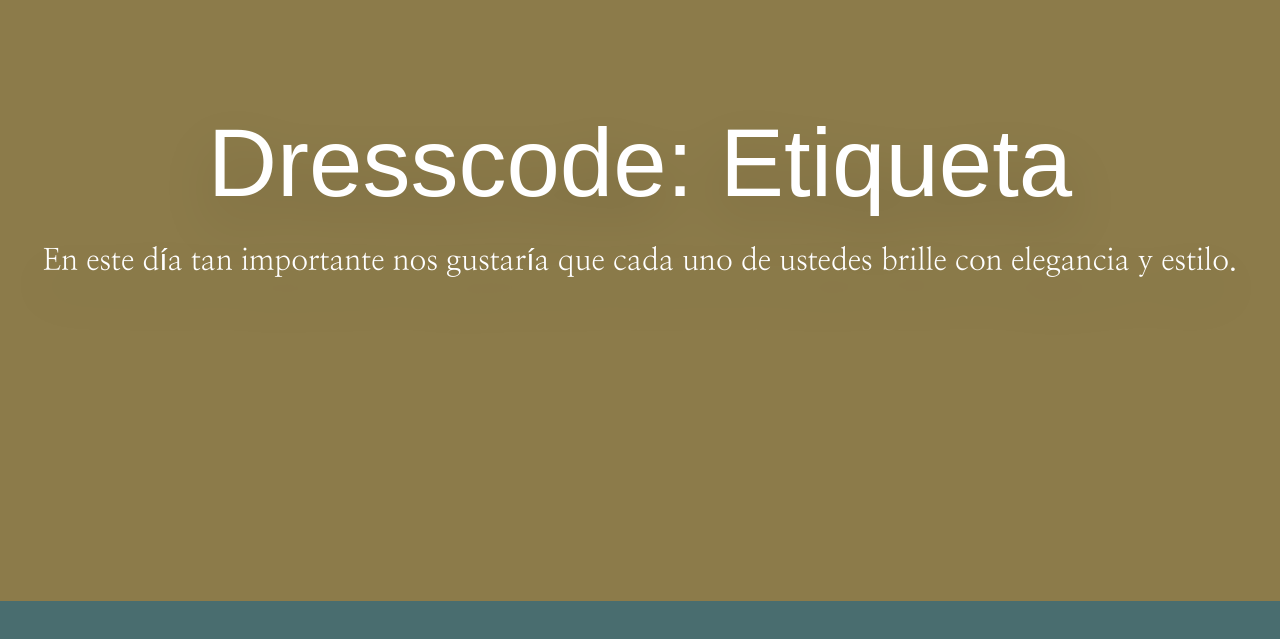
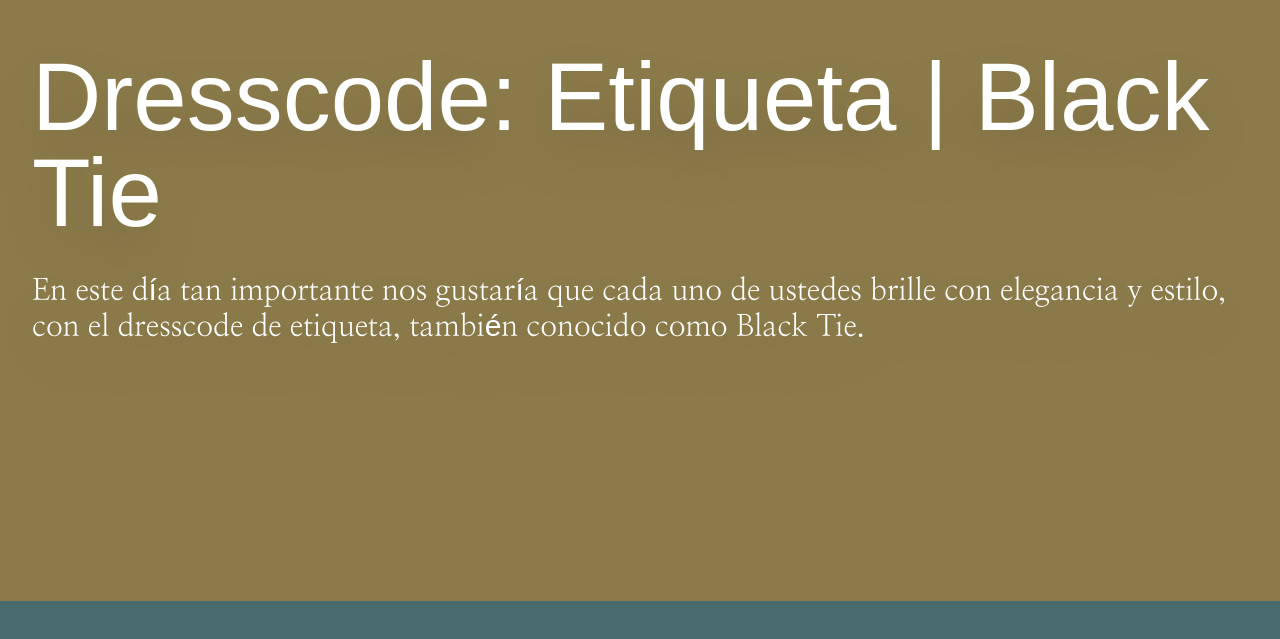
Before and after one commit to lucasdellasala/conilucas, a Next.js app: page / in a window 1280 px wide. Shown: the part 4999-5638 px from the top of the page. Built offline with nearby package versions, Linux system fonts and the light colour scheme; a web font is replaced by a local one.

Commit message:
Update Dresscode.tsx

```diff
--- a/app/sections/Dresscode.tsx
+++ b/app/sections/Dresscode.tsx
@@ -4,10 +4,10 @@ import { backgroundColors } from "../config";
 export function Dresscode() {
   return (
     <Template backgroundColor={backgroundColors[5]}>
-      <Subtitle className="pb-8">Dresscode: Etiqueta</Subtitle>
+      <Subtitle className="pb-8">Dresscode: Etiqueta | Black Tie</Subtitle>
       <Paragraph className="!text-left pt-4 lg:pt-0">
         En este día tan importante nos gustaría que cada uno de ustedes brille
-        con elegancia y estilo.
+        con elegancia y estilo, con el dresscode de etiqueta, también conocido como Black Tie.
       </Paragraph>
     </Template>
   );
```
